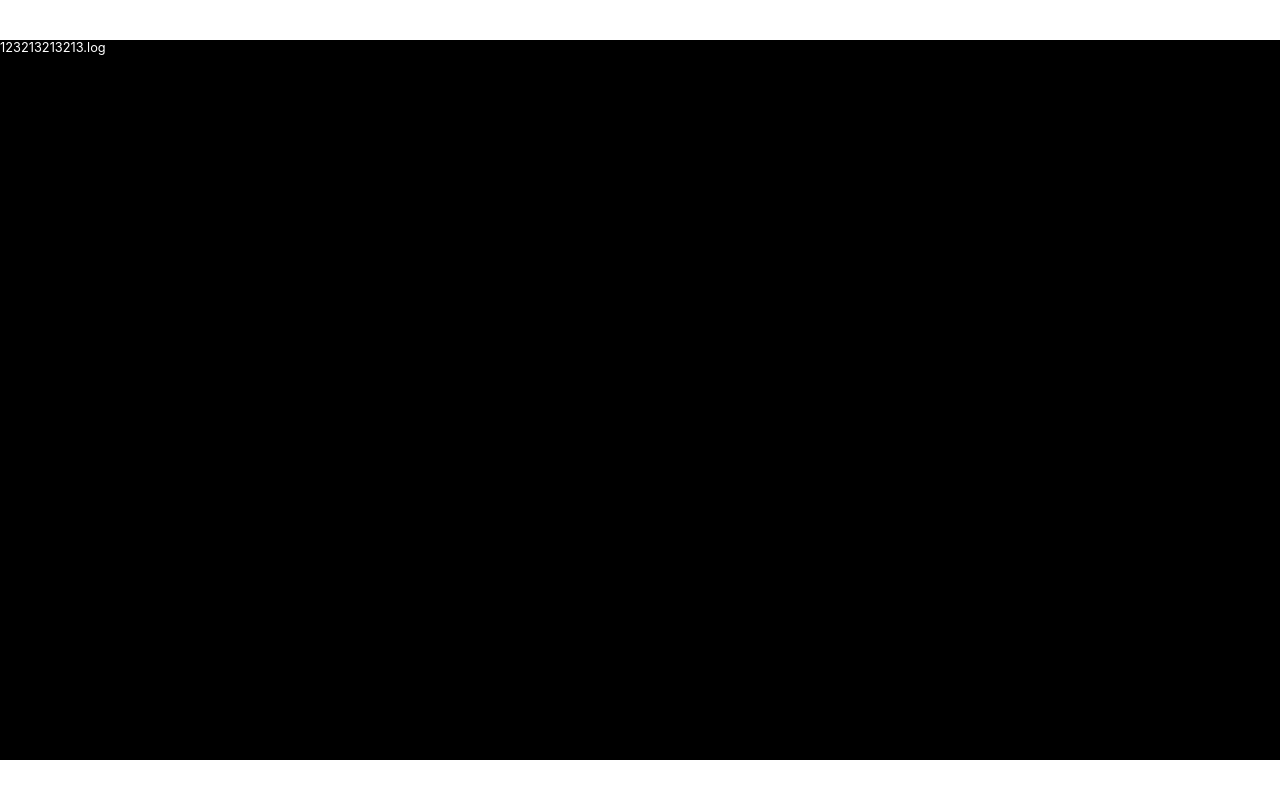
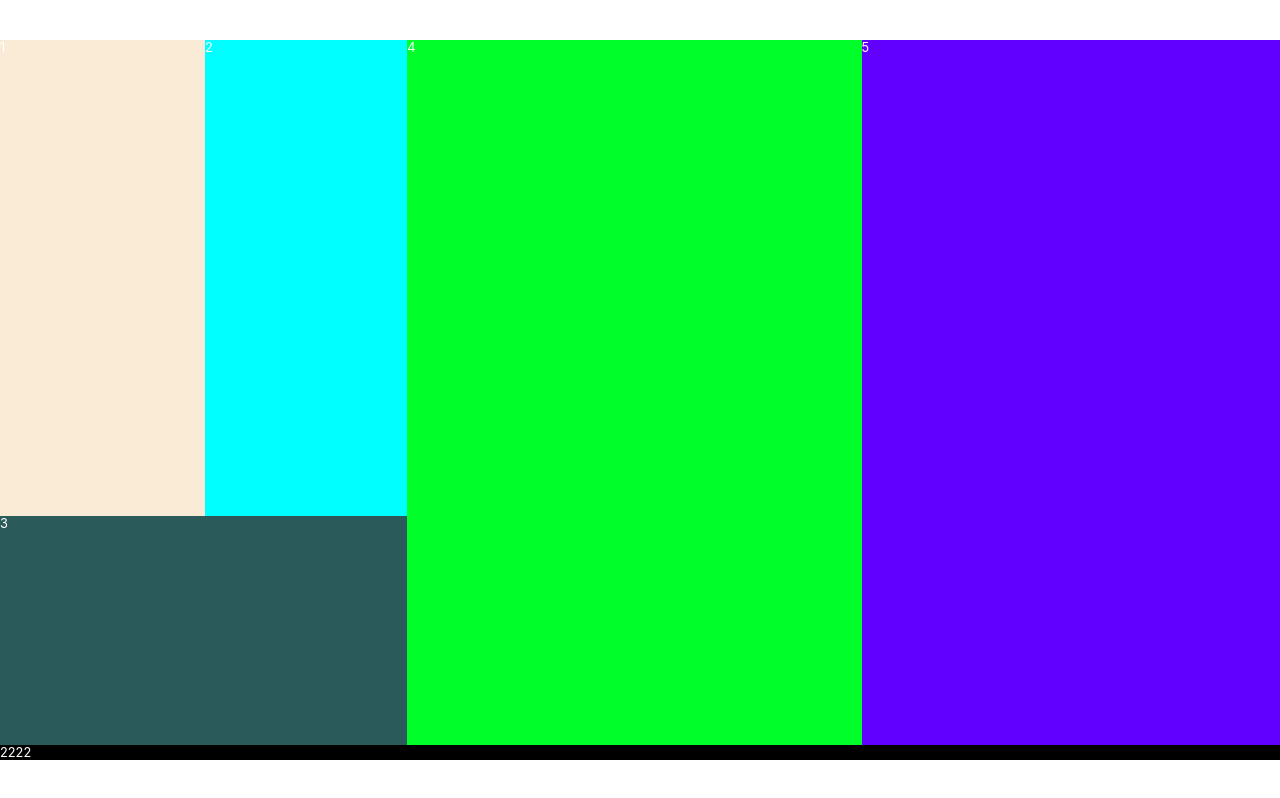
Before and after one commit to zch233/big-screen-demo2, a React (Vite) app: page / in a window 1280 px wide. Built offline with nearby package versions, Linux system fonts and the light colour scheme.

Commit message:
feat: init layout

```diff
--- a/src/App.scss
+++ b/src/App.scss
@@ -2,8 +2,37 @@
   display: flex;
   align-items: center;
   justify-content: center;
-  .content {
+  .contentWrapper {
     background-color: black;
     color: #fff;
+    display: flex;
+    flex-direction: column;
   }
+  .content-main {
+    flex: 1;
+    display: grid;
+    grid-template: "box1 box2 box4 box5" 755fr
+    "box3 box3 box4 box5" 363fr / 366fr 361fr 811fr 747fr;
+    .section1 {
+      grid-area: box1;
+      background-color: antiquewhite;
+    }
+    .section2 {
+      grid-area: box2;
+      background-color: aqua;
+    }
+    .section3 {
+      grid-area: box3;
+      background-color: #2b5a5a;
+    }
+    .section4 {
+      grid-area: box4;
+      background-color: #00ff2a;
+    }
+    .section5 {
+      grid-area: box5;
+      background-color: #6200ff;
+    }
+  }
+  .content-footer {}
 }
--- a/src/App.tsx
+++ b/src/App.tsx
@@ -7,7 +7,16 @@ function App() {
   return (
     <div className="App">
       <Wrapper>
-        123213213213.log
+        <>
+          <div className={'content-main'}>
+            <section className={'section1'}>1</section>
+            <section className={'section2'}>2</section>
+            <section className={'section3'}>3</section>
+            <section className={'section4'}>4</section>
+            <section className={'section5'}>5</section>
+          </div>
+          <div className={'content-footer'}>2222</div>
+        </>
       </Wrapper>
     </div>
   )
--- a/src/hooks/useInitSize.tsx
+++ b/src/hooks/useInitSize.tsx
@@ -13,5 +13,5 @@ export const useInitSize = () => {
     contentRef.current!.style.height = appHeight + 'px'
     contentRef.current!.style.marginTop = (clientHeight - appHeight) / 2 + 'px'
   })
-  return (props: {children: ReactChild}) => <div className={ 'content' } ref={contentRef}>{props.children}</div>
+  return (props: {children: ReactChild}) => <div className={ 'contentWrapper' } ref={contentRef}>{props.children}</div>
 }
```
